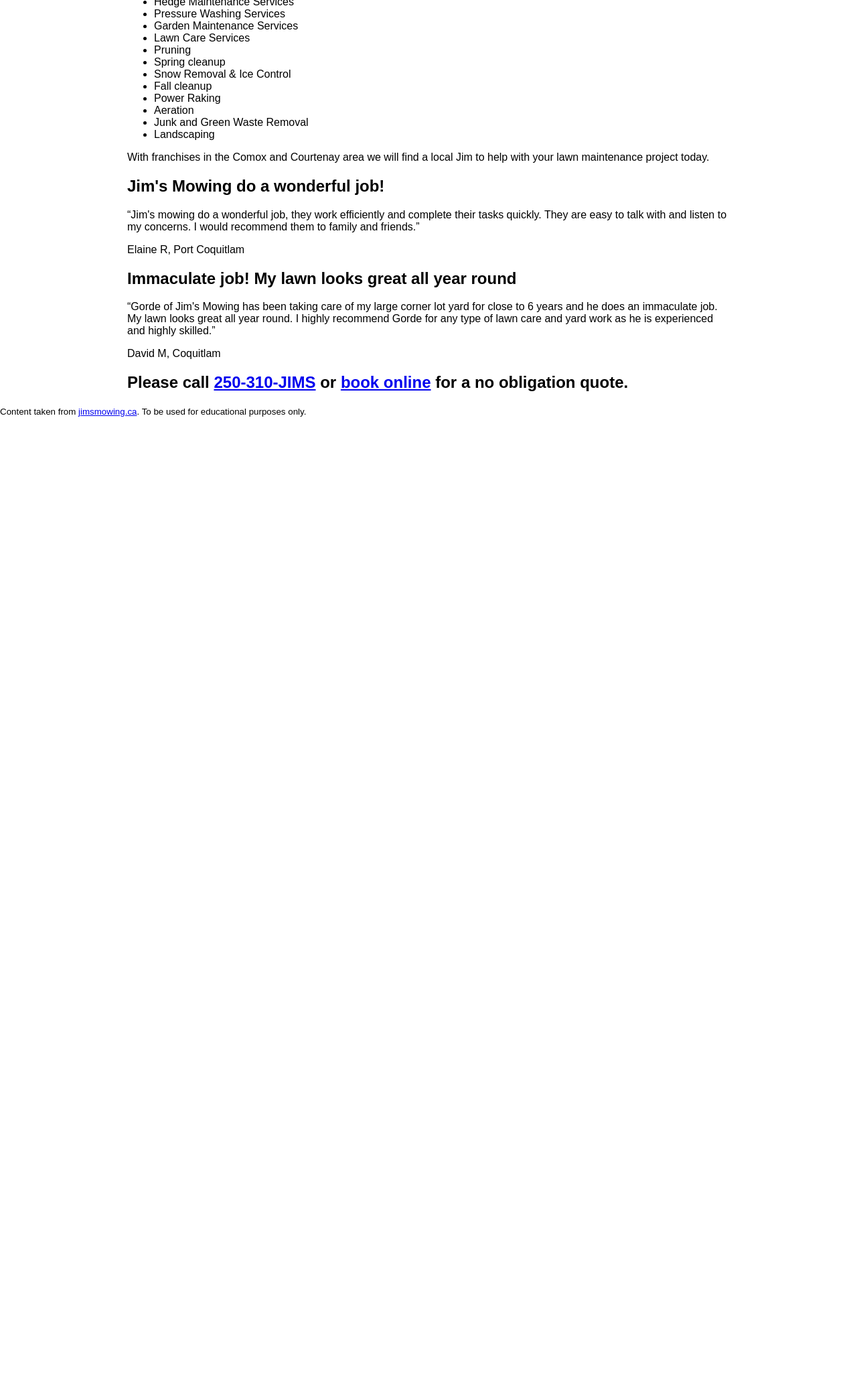
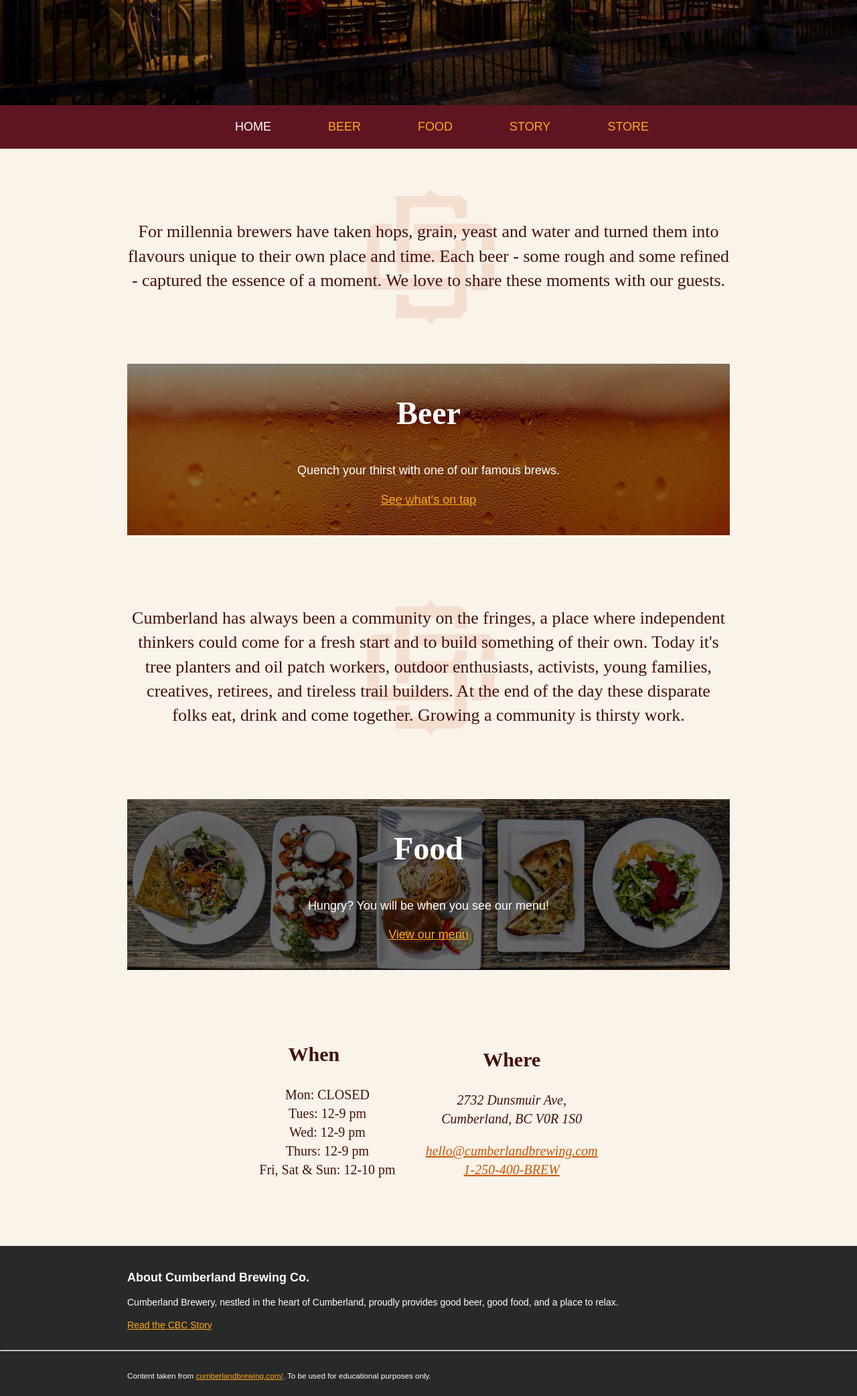
Before and after one commit to tharinduj31/CSS-Essentials, a plain HTML site: page index.html in a window 1280 px wide. Shown: the part 547-2631 px from the top of the page at 67% size. Before the commit the page ends 1170 px from the top, so only its background shows below. Drawn offline with Linux system fonts and the light colour scheme.

Commit message:
changes website to CBC

```diff
--- a/index.html
+++ b/index.html
@@ -5,72 +5,86 @@
   <meta charset="UTF-8">
   <meta http-equiv="X-UA-Compatible" content="IE=edge">
   <meta name="viewport" content="width=device-width, initial-scale=1.0">
-  <title>Jim's Mowing</title>
+  <title>Cumberland Brewing</title>
   <link rel="stylesheet" href="style.css">
 </head>
 
 <body>
   <header>
-    <img src="images/jims-mowing-logo.png" width="150" alt="Jim's Mowing Logo">
-    <p>Call us today at <a href="tel:2503105467">250-310-JIMS</a></p>
+    <section class="home-hero">
+      <img src="images/cbc-logo.png" width="150" alt="Cumberland Brewing Company Logo">
+      <h1>Real beer. <br /> Brewed right here.</h1>
+    </section>
+    <nav>
+      <ul>
+        <li class="current-page">home</li>
+        <li><a href="">Beer</a></li>
+        <li><a href="">Food</a></li>
+        <li><a href="story.html">Story</a></li>
+        <li><a href="">Store</a></li>
+      </ul>
+    </nav>
   </header>
-  <nav>
-    <ul>
-      <li>home</li>
-      <li><a href="about.html">about</a></li>
-    </ul>
-  </nav>
 
-  <main class="home">
-    <section class="hero">
-      <h1>Comox &amp; Courtenay<br> Lawn Mowing and Lawn Care</h1>
+  <main>
+    <section class="important-content">
+      <p>For millennia brewers have taken hops, grain, yeast and water and turned them into flavours unique to their own
+        place and time. Each beer - some rough and some refined - captured the essence of a moment. We love to share
+        these moments with our guests.</p>
     </section>
-    <section class="home-about">
-      <h2>Jim's Mowing has been serving the communities of Vancouver Island since 1997</h2>
-      <p>For more than 20 years Jim's Mowing has been serving communities on Vancouver Island such as Comox and
-        Courtenay. In these communities we provide a complete portfolio of lawn care, lawn mowing, weed control, pest
-        control and many other services to our many satisfied customers in Comox, Courtenay and surrounding areas. </p>
-      <p> We also provide many additional services including yard maintenance, gutter cleaning, hedge maintenance, junk
-        removal, home and garden landscaping services and much more. As we say Need it done? Jim's the One! </p>
-      <h3>Our services include:</h3>
+    <section class="feature beer">
+        <h2>Beer</h2>
+        <p>Quench your thirst with one of our famous brews.</p>
+        <a href="beer.html">See what's on tap</a>
+    </section>
+    <section class="important-content">
+      <p>Cumberland has always been a community on the fringes, a place where independent thinkers could come for a
+        fresh start and to build something of their own. Today it's tree planters and oil patch workers, outdoor
+        enthusiasts, activists, young families, creatives, retirees, and tireless trail builders. At the end of the day
+        these disparate folks eat, drink and come together. Growing a community is thirsty work.
+      </p>
+    </section>
+    <section class="feature food">
+      <h2>Food</h2>
+      <p>Hungry? You will be when you see our menu!</p>
+      <a href="food.html">View our menu</a>
+  </section>
+    <section class="contact">
+      <div>
+      <h2>When</h2>
       <ul>
-        <li>Hedge Maintenance Services</li>
-        <li>Pressure Washing Services</li>
-        <li>Garden Maintenance Services</li>
-        <li>Lawn Care Services</li>
-        <li>Pruning</li>
-        <li>Spring cleanup</li>
-        <li>Snow Removal &amp; Ice Control</li>
-        <li>Fall cleanup</li>
-        <li>Power Raking</li>
-        <li>Aeration</li>
-        <li>Junk and Green Waste Removal</li>
-        <li>Landscaping</li>
+        <li>Mon: CLOSED</li>
+        <li>Tues: 12-9 pm</li>
+        <li>Wed: 12-9 pm</li>
+        <li>Thurs: 12-9 pm</li>
+        <li>Fri, Sat &amp; Sun: 12-10 pm</li>
       </ul>
-      <p>With franchises in the Comox and Courtenay area we will find a local Jim to help with your lawn maintenance
-        project today.</p>
-    </section>
-    <blockquote>
-      <h2>Jim's Mowing do a wonderful job!</h2>
-      <q>Jim's mowing do a wonderful job, they work efficiently and complete their tasks quickly. They are easy to talk
-        with and listen to my concerns. I would recommend them to family and friends.</q>
-      <p>Elaine R, Port Coquitlam</p>
-    </blockquote>
-    <blockquote>
-      <h2>Immaculate job! My lawn looks great all year round</h2>
-      <q>Gorde of Jim's Mowing has been taking care of my large corner lot yard for close to 6 years and he does an
-        immaculate job. My lawn looks great all year round. I highly recommend Gorde for any type of lawn care and yard
-        work as he is experienced and highly skilled.</q>
-      <p>David M, Coquitlam</p>
-    </blockquote>
-    <section class="cta">
-      <h2>Please call <a href="tel:2503105467">250-310-JIMS</a> or <a href="request-a-quote.html">book online</a> for a
-        no obligation quote.</h2>
+      </div>
+      <div>
+      <h2>Where</h2>
+      <address>
+        <p>2732 Dunsmuir Ave, <br />
+          Cumberland, BC V0R 1S0</p>
+        <a href="mailto:hello@cumberlandbrewing.com">hello@cumberlandbrewing.com</a><br />
+        <a href="tel:+1250400BREW">1-250-400-BREW</a>
+      </address>
+      </div>
     </section>
   </main>
+
   <footer>
-    <small>Content taken from <a href="https://jimsmowing.ca/">jimsmowing.ca</a>. To be used for educational purposes
-      only.</small>
+    <section class="about">
+      <h2>About Cumberland Brewing Co.</h2>
+      <p>Cumberland Brewery, nestled in the heart of Cumberland, proudly provides good beer, good food, and a place to
+        relax.</p>
+      <a href="story.html">Read the CBC Story</a>
+    </section>
+    <hr>
+    <section class="disclaimer">
+      <small>Content taken from <a href="https://cumberlandbrewing.com/">cumberlandbrewing.com/</a>. To be used for
+        educational purposes
+        only.</small>
+    </section>
   </footer>
 </body>
 
--- /dev/null
+++ b/style copy.css
@@ -0,0 +1,148 @@
+/* ======== GENERAL STYLES ========= */
+* {
+  box-sizing: border-box;
+}
+body {
+  font-family: sans-serif;
+  margin: 0;
+}
+header, section, footer {
+  width: 900px;
+  margin: auto;
+}
+/* replace this comment with a selector that targets all h2 elements on both pages */ {
+  color: #387a1e;
+}
+/* all the anchors */ {
+  color: 	#CC5500
+}
+
+/* ------- HEADER ------- */
+/* the header group of content */ {
+  position: relative;
+}
+/* the logo in the header */ {
+  margin: 20px;
+}
+/* the call-to-action in the header */ {
+  position: absolute;
+  right: 0px;
+  top: 50%;
+  font-size: 20px;
+  font-weight: bold;
+  color: #387a1e;
+  display: inline-block;
+  margin: 0;
+}
+/* the anchor in the call-to-action */ {
+  color: #387a1e;
+}
+
+/* ------- NAVIGATION ------- */
+/* the navigation group of content */ {
+  background-color: #5ca92c;
+  color: white;
+}
+/* the list in the navigation */ {
+  list-style-type: none;
+}
+/* the list items in the navigation */ {
+  display: inline-block;
+  padding: 20px 40px;
+}
+/* the anchor in the navigation */ {
+  color: #e2ffbf;
+}
+
+/* ------- CALL TO ACTION ------- */
+/* the call-to-action group of content at the bottom of the page */ {
+  background-color: #5ca92c;
+  width: 100%;
+  padding: 20px;
+  margin-top: 40px;
+  text-align: center;
+  clear: right;
+}
+/* the heading in the call-to-action group */ {
+  color: white;
+}
+/* ------- FOOTER ------- */
+/* the footer group of content */ {
+  background-color: #292929;
+  text-align: center;
+  color: white;
+  padding: 20px;
+}
+
+/* ======== HOME PAGE STYLES ========= */
+
+/* ------- HERO ------- */
+/* the hero group of content */ {
+  background-image: url(images/mowing-lawn.jpg);
+  background-size: cover;
+  padding: 150px;
+  margin: 0;
+  width: 100%;
+  text-align: center;
+}
+/* the heading in the hero group */ {
+  color: white;
+  font-size: 48px;
+}
+
+/* ------- ABOUT ------- */
+/* the group of content between the hero and the quotes */  {
+  padding: 40px 0;
+}
+
+/* ------- QUOTES ------- */
+/* the groups of content that include the quotes */ {
+  background-color: lightgray;
+  padding: 60px;
+  width: 900px;
+  margin: 0 auto 40px auto;
+  text-align: center;
+}
+/* the quotes */ {
+  line-height: 1.6;
+}
+/* the paragraphs in the quote groups */ {
+  text-transform: uppercase;
+  font-weight: bold;
+  font-size: 14px;
+}
+
+/* ======== ABOUT PAGE STYLES ========= */
+/* the about page heading */ {
+  font-size: 32px;
+}
+/* the section about the founder */ {
+  padding: 20px 40px 20px 0;
+  overflow: hidden;
+  background-color: lightgray;
+  margin: 40px auto;
+}
+/* the figure element in the section about the founder */ {
+  float: left;
+  text-align: center;
+  width: 50%;
+}
+/* the section about the team */ {
+  clear: left;
+  padding: 20px 0 20px 40px;
+  overflow: hidden;
+  background-color: lightgray;
+}
+/* the figure element in the section about the team */ {
+  float: right;
+  text-align: center;
+  width: 50%;
+}
+/* the images */ {
+  border-radius: 8px;
+  box-shadow: rgba(0, 0, 0, 0.24) 0px 3px 8px;
+  width: 100%;
+}
+/* the image captions */ {
+  font-style: italic;
+}
--- a/style.css
+++ b/style.css
@@ -3,146 +3,204 @@
   box-sizing: border-box;
 }
 body {
-  font-family: sans-serif;
+  font-family: serif;
   margin: 0;
+  color: #450f0f;
+  background-color: #F9F3E9;
+  font-size: 18px;
+  line-height: 1.4;
 }
-section, header, nav ul, blockquote {
+section, nav ul, footer section {
   width: 900px;
   margin: auto;
 }
-/* replace this comment with a selector that targets all h2 elements on both pages */ {
-  color: #387a1e;
-}
-/* all the anchors */ {
-  color: #e2ffbf;
+a {
+  color: 	#CC5500
 }
 
-/* ------- HEADER ------- */
-/* the header group of content */ {
-  position: relative;
+/* ------- HEADERS ------- */
+
+/* the header  */
+header {
+  background-image: url(images/cbc-outside.jpg);
+  background-size: cover;
+  background-position: center;
 }
-/* the logo in the header */ {
-  margin: 20px;
+
+/* the group of content inside the header on all pages */
+header section {
+  padding: 100px 0;
+  color: white;
+  font-size: 30px;
 }
-/* the call-to-action in the header */ {
-  position: absolute;
-  right: 0px;
-  top: 50%;
-  font-size: 20px;
-  font-weight: bold;
-  color: #387a1e;
-  display: inline-block;
-  margin: 0;
+
+/* the group of content inside the homepage header */
+section.home-hero {
+  font-size: 50px;
 }
-/* the anchor in the call-to-action */ {
-  color: #387a1e;
+
+/* the header group of content on the story page */
+header.story {
+  background-image: url(images/patio.jpg);
+}
+
+/* the section element inside the header on the story page */
+header.story section {
+  padding: 40px 0;
 }
 
 /* ------- NAVIGATION ------- */
-/* the navigation group of content */ {
-  background-color: #5ca92c;
+
+/* the navigation group of content */
+nav {
+  background-color: #5f1422;
   color: white;
+  font-family: sans-serif;
+  text-transform: uppercase;
+  color: #FFAA1D;
+  text-align: center;
 }
-/* the list in the navigation */ {
+
+/* the list in the navigation */
+nav ul {
   list-style-type: none;
 }
-/* the list items in the navigation */ {
+
+/* the list items in the navigation */
+nav ul li {
   display: inline-block;
   padding: 20px 40px;
 }
-/* the anchor in the navigation */ {
-  color: #e2ffbf;
+
+/* the anchor in the navigation */
+nav ul li a {
+  color: #FFAA1D;
+  text-decoration: none;
 }
 
-/* ------- CALL TO ACTION ------- */
-/* the call-to-action group of content at the bottom of the page */ {
-  background-color: #5ca92c;
-  width: 100%;
-  padding: 20px;
-  margin-top: 40px;
-  text-align: center;
-  clear: right;
+/* the anchor in the navigation */
+nav ul li a:hover {
+  text-decoration: underline;
 }
-/* the heading in the call-to-action group */ {
+
+.current-page {
   color: white;
 }
+
 /* ------- FOOTER ------- */
-/* the footer group of content */ {
+
+/* the footer group of content */
+footer {
+  font-family: sans-serif;
   background-color: #292929;
-  text-align: center;
   color: white;
-  padding: 20px;
+  font-size: 14px;
 }
 
-/* ======== HOME PAGE STYLES ========= */
+footer section {
+  padding: 20px 0;
+}
 
-/* ------- HERO ------- */
-/* the hero group of content */ {
-  background-image: url(images/mowing-lawn.jpg);
+footer h2 {
+font-size: 18px;
+}
+
+footer a {
+  color: #FFAA1D;
+}
+
+/* ======== CONTENT BLOCK STYLES ========= */
+
+/* ------- FOOTER ------- */
+/* the group of content about the introxxsadasda */
+.important-content {
+  text-align: center;
+  padding: 40px 0;
+  margin: 40px auto;
+  font-size: 26px;
+  line-height: 1.4;
+  background-image: url(images/cbc-logo-orange.png);
+  background-size: 200px 200px;
+  background-repeat: no-repeat;
+  background-position: center;
+}
+
+.main-content {
+  padding: 0 0 80px;
+}
+
+/* ------- FOOTER ------- */
+.feature {
+  font-size: 18px;
+  padding: 40px;
+  background-color: #597184;
+  color: white;
+  font-family: sans-serif;
   background-size: cover;
-  padding: 150px;
-  margin: 0;
-  width: 100%;
+  background-position: center;
   text-align: center;
 }
-/* the heading in the hero group */ {
-  color: white;
-  font-size: 48px;
+
+.feature.beer {
+  background-image: url(images/beer.jpg);
 }
 
-/* ------- ABOUT ------- */
-/* the group of content between the hero and the quotes */  {
+.feature.food {
+  background-image: url(images/food.jpg);
+}
+
+.feature h2 {
+ font-size: 48px;
+ font-family: serif;
+ margin-top: 0;
+}
+
+.feature a {
+  color: #FFAA1D;
+}
+
+/* ------- FOOTER ------- */
+/* the group of content about the introxxsadasda */
+.contact {
   padding: 40px 0;
+  margin: 40px auto;
+  line-height: 1.4;
+  text-align: center;
+  font-size: 20px;
+}
+.contact ul {
+  list-style-type: none;
+}
+
+.contact div {
+  display: inline-block;
+  padding-right: 40px;
+}
+
+/* ======== ABOUT PAGE STYLES ========= */
+/* ------- EDITORIAL IMAGE ------- */
+figure {
+  text-align: center;
+}
+figcaption {
+  font-style: italic;
 }
 
 /* ------- QUOTES ------- */
-/* the groups of content that include the quotes */ {
-  background-color: lightgray;
+/* the groups of content that include the quotes */
+blockquote {
+  background-color: #3C5060;
+  color: white;
   padding: 60px;
   width: 900px;
   margin: 0 auto 40px auto;
   text-align: center;
+  font-size: 26px;
+  margin: 40px 0;
 }
-/* the quotes */ {
-  line-height: 1.6;
-}
-/* the paragraphs in the quote groups */ {
+blockquote .author {
   text-transform: uppercase;
   font-weight: bold;
+  font-family: sans-serif;
   font-size: 14px;
 }
-
-/* ======== ABOUT PAGE STYLES ========= */
-/* the about page heading */ {
-  font-size: 32px;
-}
-/* the section about the founder */ {
-  padding: 20px 40px 20px 0;
-  overflow: hidden;
-  background-color: lightgray;
-  margin: 40px auto;
-}
-/* the figure element in the section about the founder */ {
-  float: left;
-  text-align: center;
-  width: 50%;
-}
-/* the section about the team */ {
-  clear: left;
-  padding: 20px 0 20px 40px;
-  overflow: hidden;
-  background-color: lightgray;
-}
-/* the figure element in the section about the team */ {
-  float: right;
-  text-align: center;
-  width: 50%;
-}
-/* the images */ {
-  border-radius: 8px;
-  box-shadow: rgba(0, 0, 0, 0.24) 0px 3px 8px;
-  width: 100%;
-}
-/* the image captions */ {
-  font-style: italic;
-}
```
Also changed, not shown: about.html (deleted, +0 -68 lines), story.html (added, +93 -0 lines), images/Jims-Mowing-BC-team.jpeg (deleted), images/beer.jpg (added), images/cbc-icon-white.svg (added), images/cbc-logo-orange.png (added), images/cbc-logo.png (added), images/cbc-outside.jpg (added), images/cbc-story.jpg (added), images/food.jpg (added), images/jim-penman-jims-mowing-founder.jpeg (deleted), images/jims-mowing-logo.png (deleted), images/mowing-lawn.jpg (deleted), images/patio.jpg (added), 3 other files.
